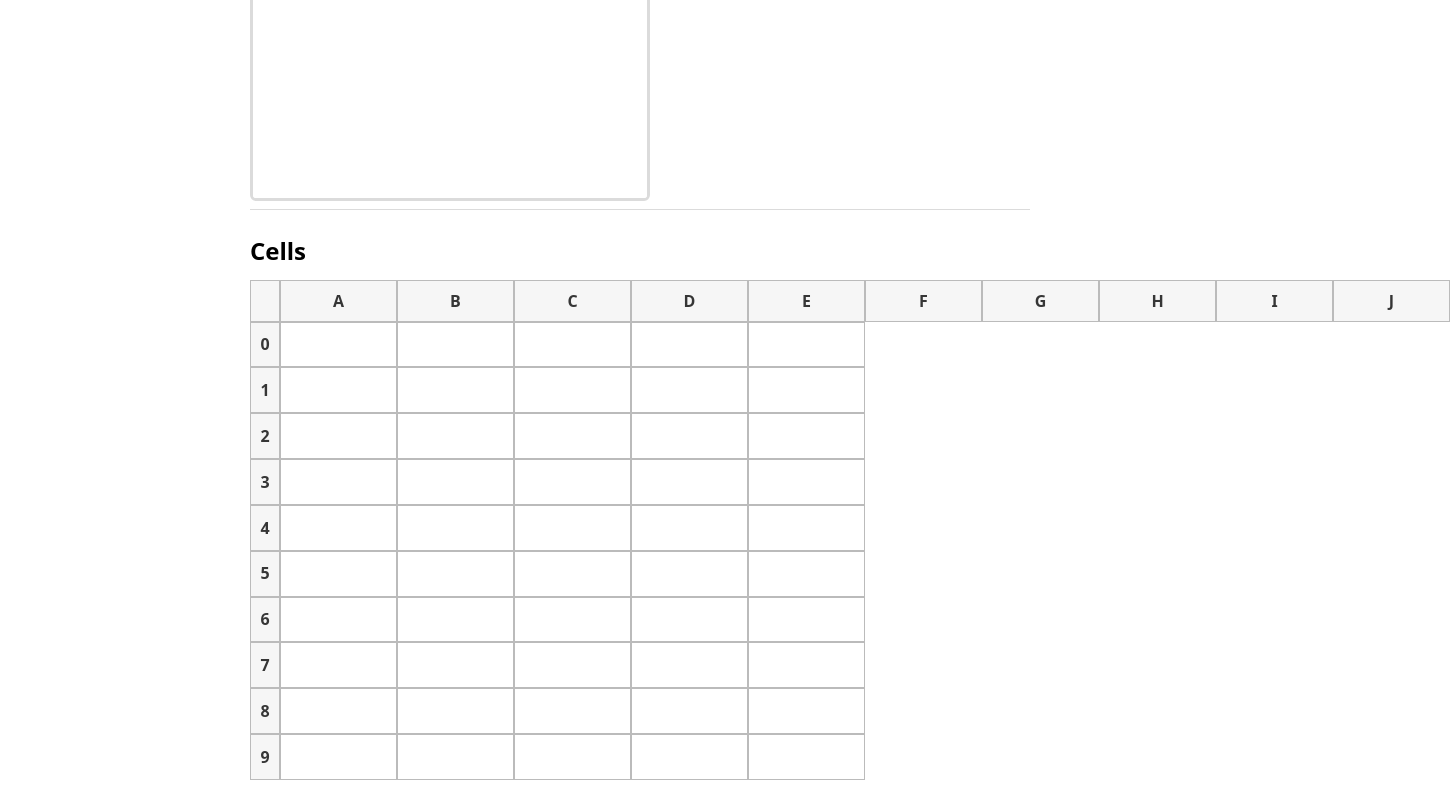
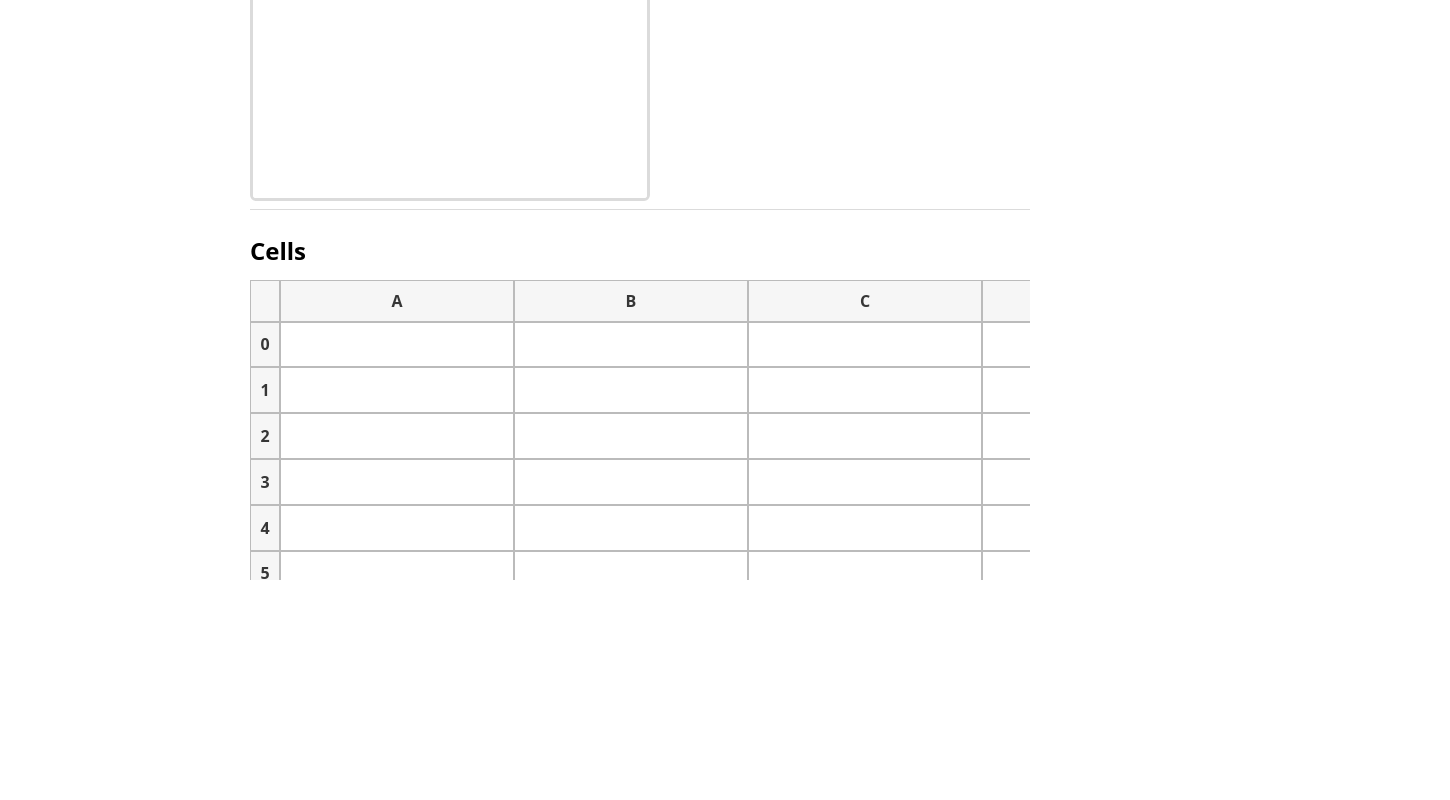
Before and after one commit to vangelov/7GUIs, a React (Create React App) app: page / in a window 1280 px wide. Shown: the part 1653-2453 px from the top of the page, 1450 px wide, since content can reach past the window. After the commit the page ends 2253 px from the top, so only its background shows below. Built offline with nearby package versions, Linux system fonts and the light colour scheme; the HTML template or start-up script is replaced by a standard one.

Commit message:
Fix styles

```diff
--- a/src/tasks/Cells/components/CellsGrid.css
+++ b/src/tasks/Cells/components/CellsGrid.css
@@ -1,4 +1,4 @@
-.Cells-Grid {
+.CellsGrid {
   height: 300px;
   overflow: scroll;
 }
--- a/src/tasks/Cells/components/CellsGrid.tsx
+++ b/src/tasks/Cells/components/CellsGrid.tsx
@@ -78,7 +78,7 @@ function CellsGridView({ rows, cols, getChildAt }: ViewProps) {
     ];
 
     const start = 'A'.charCodeAt(0);
-    for (let i = start; i < start + rows; i++) {
+    for (let i = start; i < start + cols; i++) {
       result.push(
         <th
           key={i}
```
